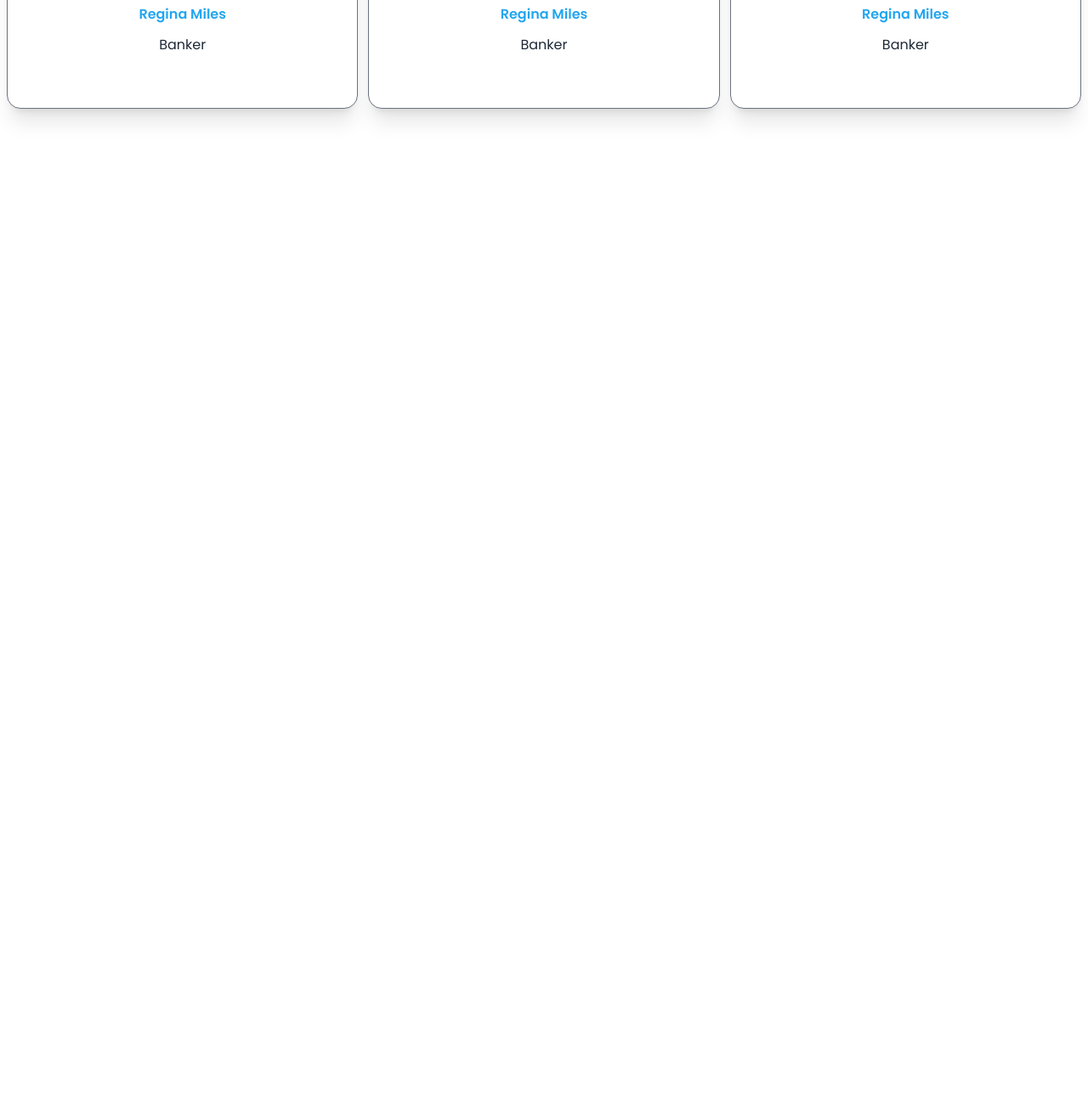
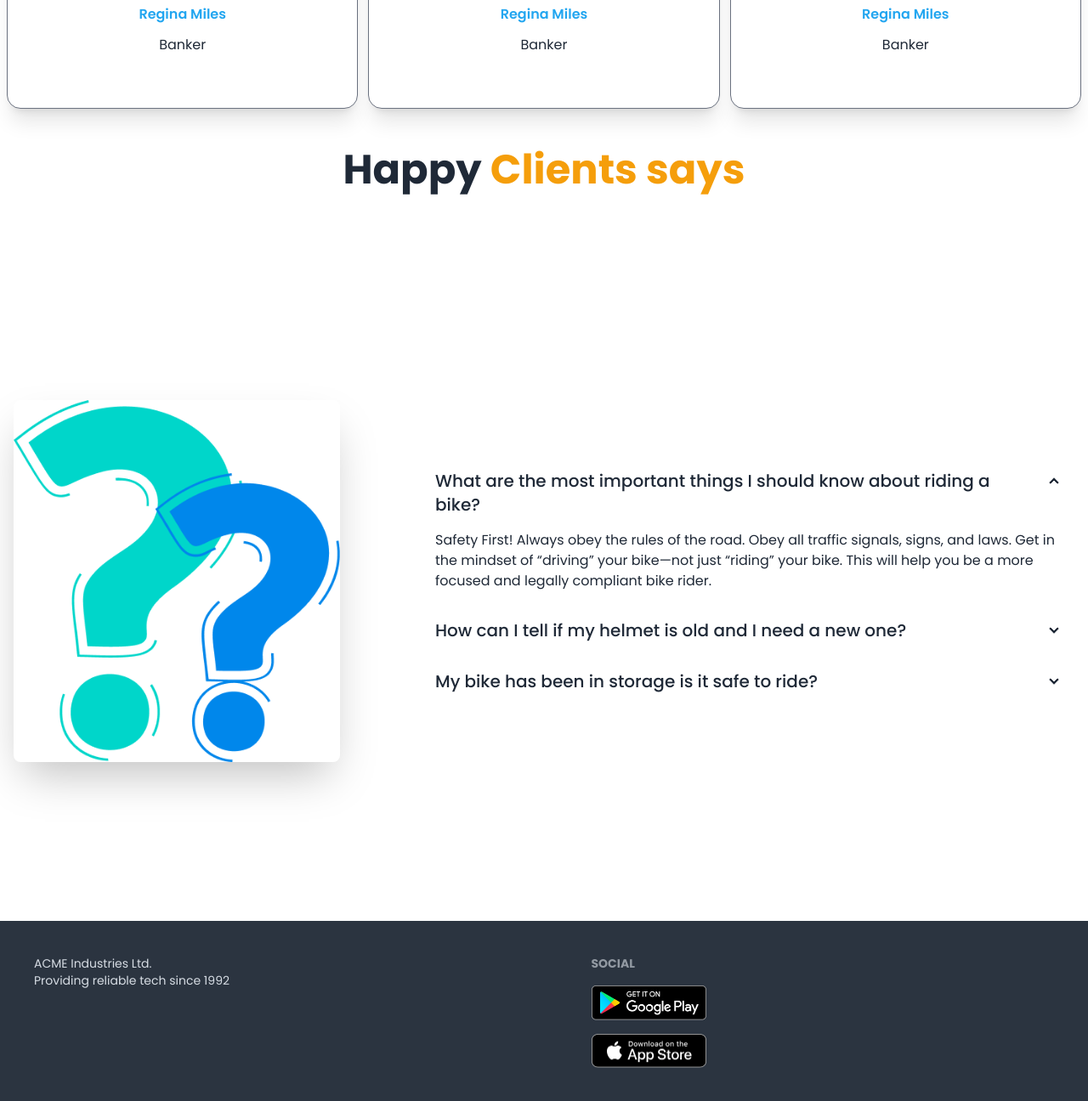
Before and after one commit to mehedi22rifat/Biker-zone-widh-daisyui, a plain HTML site: page index.html in a window 1280 px wide. Shown: the part 1706-3002 px from the top of the page at 85% size. Before the commit the page ends 1870 px from the top, so only its background shows below. Drawn offline with nearby package versions, Linux system fonts and the light colour scheme; files whose address does not match are found by name.

Commit message:
added footer section

```diff
--- a/index.html
+++ b/index.html
@@ -283,15 +283,71 @@
 
 
       </div>
+      </section>
 
+      <!-- fqa -->
+      <section class="my-18">
+        <h2 class="text-[48px] text-center font-bold mb-12">Happy <span class="text-amber-500">Clients says </span> </h2>
+
+        <div class="hero min-h-screen">
+          <div class="hero-content flex-col lg:gap-24 lg:flex-row">
+            <img src="./images/others/faq.png" class="w-3/4 lg:max-w-sm rounded-lg shadow-2xl" />
+
+            <div class="">
+              <!-- first question -->
+              <div class="collapse collapse-arrow">
+                <input type="radio" name="my-accordion-2" checked="checked" />
+                <div class="collapse-title text-xl font-medium">
+                  What are the most important things I should
+                      know about riding a bike?
+                </div>
+                <div class="collapse-content">
+                  <p>Safety First! Always obey the rules of the road. Obey all traffic signals, signs, and laws. Get in the mindset of “driving” your bike—not just “riding” your bike. This will help you be a more focused and legally compliant bike rider.  </p>
+                </div>
+              </div>
+              <div class="collapse collapse-arrow">
+                <input type="radio" name="my-accordion-2" />
+                <div class="collapse-title text-xl font-medium">
+                  How can I tell if my helmet is old and I need a
+                     new one?
+                </div>
+                <div class="collapse-content">
+                  <p>Safety First! Always obey the rules of the road. Obey all traffic signals, signs, and laws. Get in the mindset of “driving” your bike—not just “riding” your bike. This will help you be a more focused and legally compliant bike rider.  </p>
+                </div>
+              </div>
+              <div class="collapse collapse-arrow">
+                <input type="radio" name="my-accordion-2" />
+                <div class="collapse-title text-xl font-medium">
+                  My bike has been in storage is it safe to ride?
+                </div>
+                <div class="collapse-content">
+                  <p> Lorem ipsum dolor sit amet consectetur, adipisicing elit. Saepe illum repudiandae eveniet sit maiores maxime provident ea fuga sint cumque?</p>
+                </div>
+              </div>
+            </div>
+          </div>
+        </div>
 
       </section>
 
 
    </main>
    <!-- footer -->
-   <footer>
+   <footer class="footer p-10 bg-neutral text-neutral-content">
+    <aside>
 
-   </footer>
+      <p>ACME Industries Ltd.<br/>Providing reliable tech since 1992</p>
+    </aside>
+    <nav>
+      <header class="footer-title">Social</header>
+      <div class="grid gird-cols-1 gap-4">
+        <a><img class="w-[135px]" src="./images/others/android.png" alt=""> </a>
+        <a><img class="w-[135px]" src="./images/others/ios.png" alt=""> </a>
+
+      </div>
+    </nav>
+  </footer>
+
+
 </body>
 </html>
```
